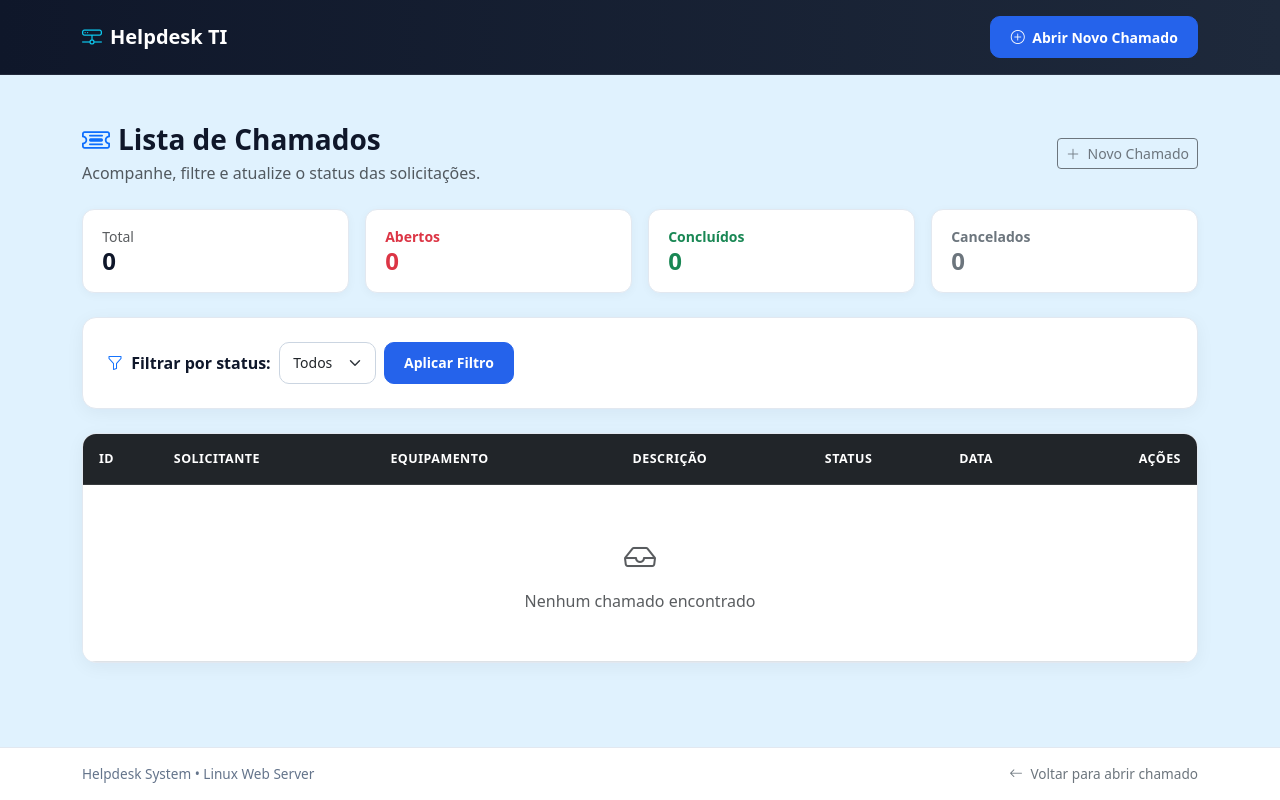
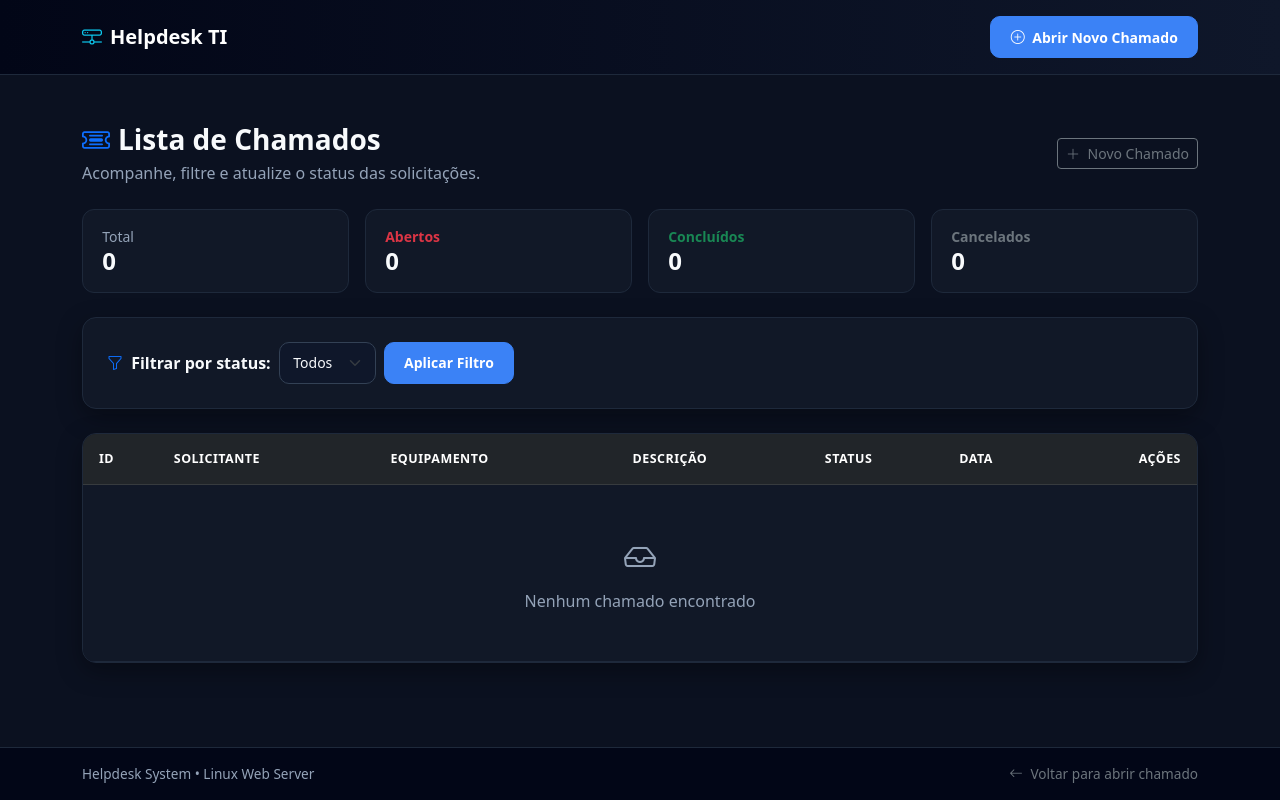
Before and after one commit to alessandrasouzasalvatore-glitch/helpdesk, a Flask app: page /chamados in a window 1280 px wide. Run offline with Flask 3, Linux system fonts and the light colour scheme.

Commit message:
Atualizando frontend

```diff
--- a/templates/static/style.css
+++ b/templates/static/style.css
@@ -1,16 +1,16 @@
 :root {
-    --bg-canvas: #e0f2fe;
-    --surface-card: #ffffff;
-    --primary-navy: #0f172a;
-    --accent-blue: #2563eb;
-    --accent-blue-hover: #1d4ed8;
-    --border-subtle: #e2e8f0;
-    --text-muted-custom: #64748b;
+    --bg-canvas: #0b1120;
+    --surface-card: #111827;
+    --primary-text: #f8fafc;
+    --accent-blue: #3b82f6;
+    --accent-blue-hover: #2563eb;
+    --border-subtle: #1e293b;
+    --text-muted-custom: #94a3b8;
 }
 
 body.app-body {
-    background-color: var(--bg-canvas);
-    color: var(--primary-navy);
+    background-color: var(--bg-canvas) !important;
+    color: var(--primary-text);
     font-family: system-ui, -apple-system, "Segoe UI", Roboto, "Helvetica Neue", Arial, sans-serif;
     min-height: 100vh;
     display: flex;
@@ -18,8 +18,8 @@ body.app-body {
 }
 
 .app-navbar {
-    background: linear-gradient(90deg, #0f172a 0%, #1e293b 100%);
-    border-bottom: 1px solid rgba(255, 255, 255, 0.08);
+    background: linear-gradient(90deg, #020617 0%, #0f172a 100%) !important;
+    border-bottom: 1px solid var(--border-subtle);
 }
 
 .app-main {
@@ -27,23 +27,40 @@ body.app-body {
 }
 
 .surface-card {
-    background: var(--surface-card);
+    background-color: var(--surface-card) !important;
     border: 1px solid var(--border-subtle);
     border-radius: 14px;
-    box-shadow: 0 4px 18px rgba(15, 23, 42, 0.05);
+    box-shadow: 0 8px 24px rgba(0, 0, 0, 0.35);
+}
+
+.form-label,
+.col-form-label,
+h1, h2, h3,
+.stat-number {
+    color: var(--primary-text) !important;
+}
+
+.text-muted {
+    color: var(--text-muted-custom) !important;
 }
 
 .form-control,
 .form-select {
+    background-color: #0f172a !important;
+    color: var(--primary-text) !important;
     border-radius: 10px;
-    border-color: #cbd5e1;
+    border-color: #334155 !important;
     padding: 0.6rem 0.85rem;
+}
+
+.form-control::placeholder {
+    color: #64748b;
 }
 
 .form-control:focus,
 .form-select:focus {
-    border-color: var(--accent-blue);
-    box-shadow: 0 0 0 0.2rem rgba(37, 99, 235, 0.15);
+    border-color: var(--accent-blue) !important;
+    box-shadow: 0 0 0 0.2rem rgba(59, 130, 246, 0.25) !important;
 }
 
 .btn-brand {
@@ -63,17 +80,23 @@ body.app-body {
 }
 
 .stat-card {
-    background: var(--surface-card);
+    background-color: var(--surface-card);
     border: 1px solid var(--border-subtle);
     border-radius: 12px;
     padding: 1rem 1.2rem;
-    box-shadow: 0 2px 10px rgba(15, 23, 42, 0.04);
 }
 
 .stat-number {
     font-size: 1.5rem;
     font-weight: 700;
     line-height: 1.2;
+}
+
+.table {
+    --bs-table-bg: var(--surface-card);
+    --bs-table-color: var(--primary-text);
+    --bs-table-hover-bg: #1e293b;
+    --bs-table-border-color: var(--border-subtle);
 }
 
 .table thead th {
@@ -95,5 +118,5 @@ body.app-body {
     color: var(--text-muted-custom);
     font-size: 0.85rem;
     border-top: 1px solid var(--border-subtle);
-    background-color: #ffffff;
+    background-color: #020617;
 }
```
